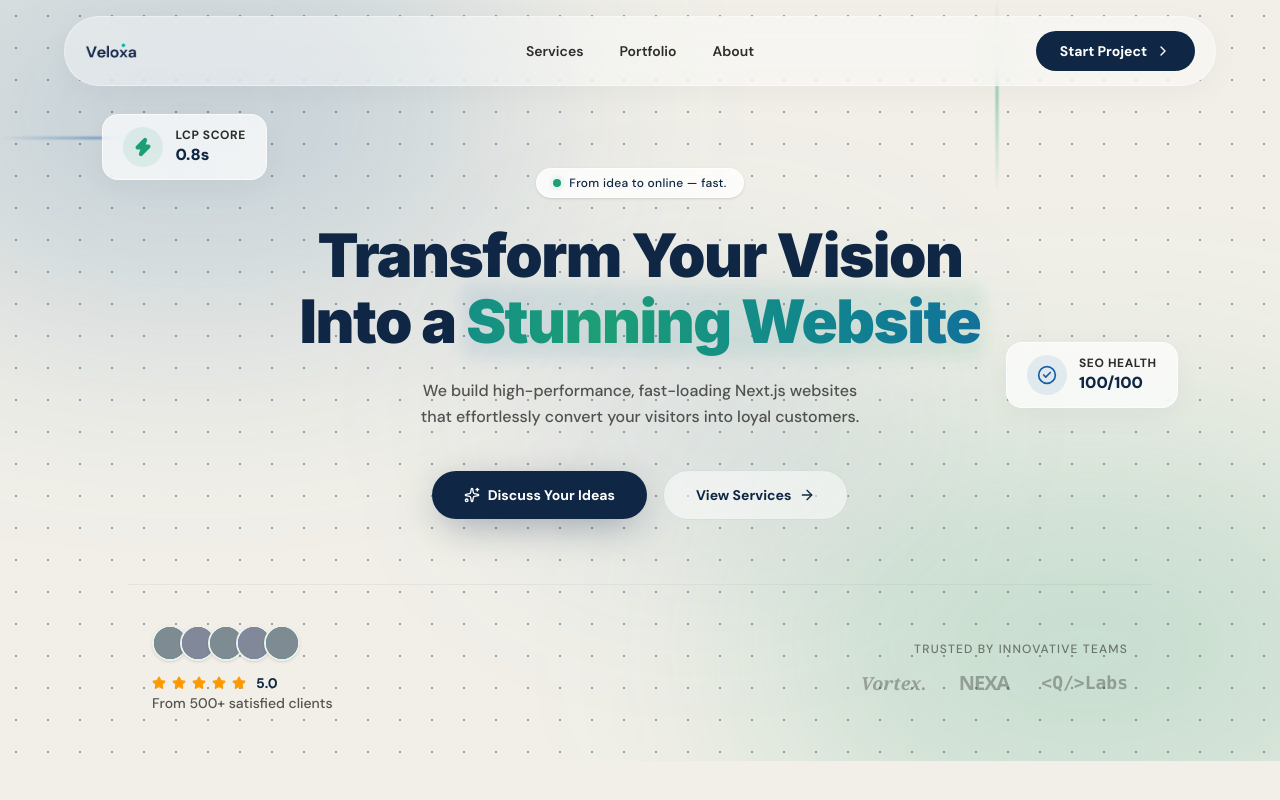
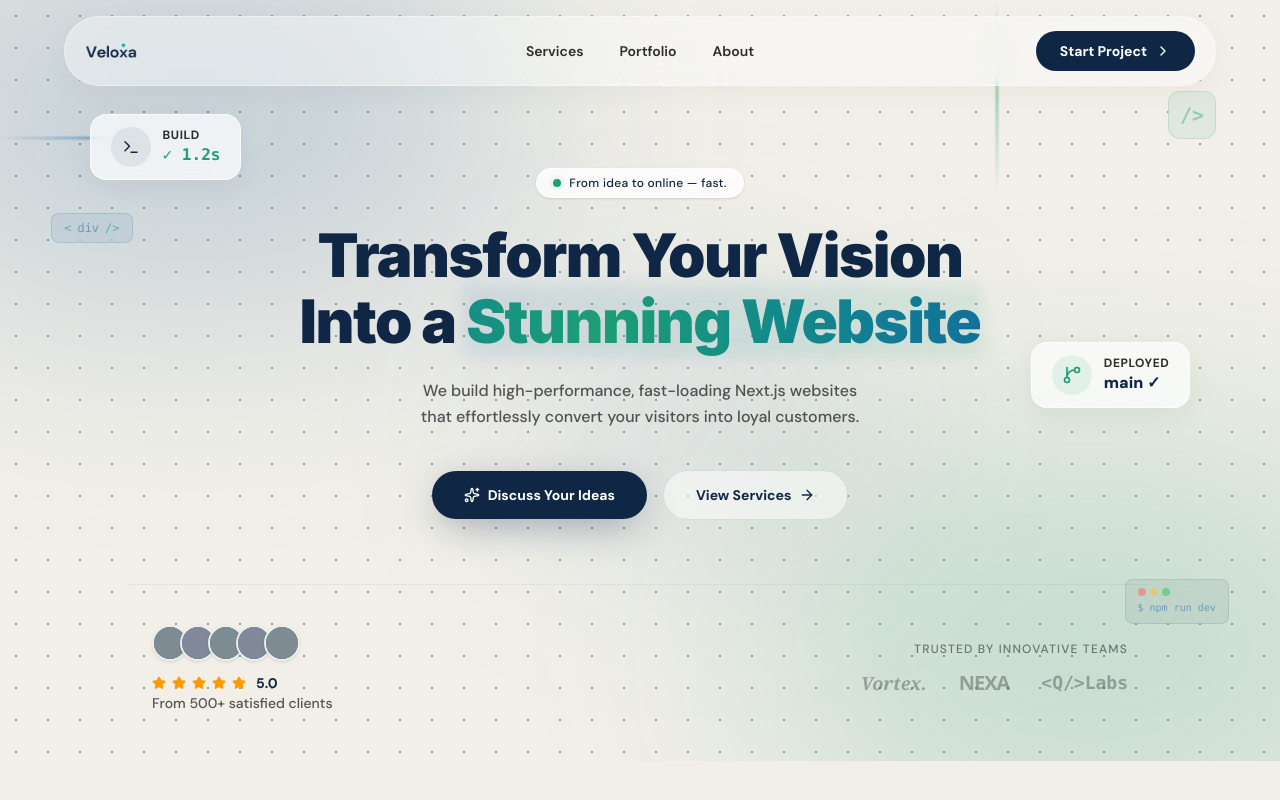
Before and after one commit to Rohit-Codes/veloxa, a Next.js app: page / in a window 1280 px wide. Built offline with nearby package versions, Linux system fonts and the light colour scheme; grey boxes are pictures that could not be loaded.

Commit message:
final banner design

```diff
--- a/src/components/Hero.tsx
+++ b/src/components/Hero.tsx
@@ -1,6 +1,6 @@
 "use client";
 import Link from "next/link";
-import { ArrowRight, Sparkles, Zap, CheckCircle2, Star } from "lucide-react";
+import { ArrowRight, Sparkles, Star, GitBranch, Terminal } from "lucide-react";
 import { useEffect, useState } from "react";
 
 export default function Hero() {
@@ -20,32 +20,61 @@ export default function Hero() {
       {/* Modern High-End Grid */}
       <div className="absolute inset-0 pointer-events-none opacity-[0.4]" style={{ backgroundImage: 'radial-gradient(#0F2744 1px, transparent 1px)', backgroundSize: '32px 32px' }}></div>
 
-      {/* --- ANIMATED OBJECTS (Hidden on Mobile) --- */}
+      {/* --- ANIMATED CODING OBJECTS (Hidden on Mobile) --- */}
+      {/* Sliding beam lines */}
       <div className="hidden md:block absolute top-[18%] left-0 w-48 h-[2px] bg-gradient-to-r from-transparent via-[#185FA5] to-transparent blur-[1px] opacity-60 animate-[slide-x_12s_ease-in-out_infinite_alternate]"></div>
       <div className="hidden md:block absolute top-0 right-[22%] w-[2px] h-48 bg-gradient-to-b from-transparent via-[#1D9E75] to-transparent blur-[1px] opacity-60 animate-[slide-y_16s_ease-in-out_infinite_alternate]"></div>
-      <div className="hidden md:block absolute bottom-[30%] w-12 h-12 rounded-full bg-gradient-to-br from-[#185FA5]/40 to-transparent border border-white/50 backdrop-blur-md shadow-lg animate-[pan-x_20s_linear_infinite_alternate]"></div>
-      <div className="hidden md:block absolute left-[25%] w-16 h-16 border-2 border-[#185FA5]/20 rounded-xl transform rotate-12 animate-[pan-y_25s_linear_infinite_alternate]"></div>
 
-      {/* Floating Glass Cards (Hidden on Mobile and Tablet to prevent overlap) */}
-      <div className="absolute top-[15%] left-[2%] xl:left-[8%] hidden xl:flex items-center gap-3 bg-white/70 backdrop-blur-md px-5 py-3 rounded-2xl border border-white/60 shadow-[0_8px_30px_rgb(0,0,0,0.04)] animate-[float_6s_ease-in-out_infinite] z-0">
-        <div className="flex h-10 w-10 items-center justify-center rounded-full bg-[#1D9E75]/10 text-[#1D9E75]">
-          <Zap size={20} className="fill-current" />
+      {/* Floating HTML tag — top-left background */}
+      <div className="hidden lg:flex absolute top-[28%] left-[4%] items-center gap-1.5 px-3 py-1.5 rounded-lg bg-[#185FA5]/8 border border-[#185FA5]/15 backdrop-blur-sm text-[#185FA5]/50 font-mono text-xs animate-[float_14s_ease-in-out_infinite] select-none pointer-events-none">
+        <span className="text-[#1D9E75]/60">&lt;</span>
+        <span>div</span>
+        <span className="text-[#1D9E75]/60">/&gt;</span>
+      </div>
+
+      {/* Floating curly braces — bottom-left background */}
+      <div className="hidden lg:flex absolute bottom-[25%] left-[6%] items-center justify-center w-14 h-14 rounded-2xl bg-white/40 border border-[#185FA5]/12 backdrop-blur-md shadow-sm text-[#185FA5]/40 font-mono text-2xl font-black animate-[pan-y_28s_linear_infinite_alternate] select-none pointer-events-none">
+        {'{ }'}
+      </div>
+
+      {/* Rotating code slash — top-right background */}
+      <div className="hidden lg:flex absolute top-[12%] right-[5%] items-center justify-center w-12 h-12 rounded-xl bg-[#1D9E75]/8 border border-[#1D9E75]/15 backdrop-blur-sm text-[#1D9E75]/40 font-mono text-xl font-black animate-[spin-slow_20s_linear_infinite] select-none pointer-events-none">
+        /&gt;
+      </div>
+
+      {/* Terminal prompt dots — bottom-right background */}
+      <div className="hidden lg:flex absolute bottom-[18%] right-[4%] flex-col gap-1 px-3 py-2 rounded-lg bg-[#0F2744]/6 border border-[#0F2744]/10 backdrop-blur-sm animate-[float_18s_ease-in-out_infinite_reverse] select-none pointer-events-none">
+        <div className="flex gap-1">
+          <span className="w-2 h-2 rounded-full bg-[#FF5F57]/50"></span>
+          <span className="w-2 h-2 rounded-full bg-[#FFBD2E]/50"></span>
+          <span className="w-2 h-2 rounded-full bg-[#28C840]/50"></span>
+        </div>
+        <span className="font-mono text-[10px] text-[#185FA5]/50">$ npm run dev</span>
+      </div>
+
+      {/* Floating Glass Card — Build (top left) */}
+      <div className="absolute top-[15%] left-[2%] xl:left-[7%] hidden xl:flex items-center gap-3 bg-white/70 backdrop-blur-md px-5 py-3 rounded-2xl border border-white/60 shadow-[0_8px_30px_rgb(0,0,0,0.05)] animate-[float_6s_ease-in-out_infinite] z-0">
+        <div className="flex h-10 w-10 items-center justify-center rounded-full bg-[#0F2744]/8 text-[#0F2744]">
+          <Terminal size={18} />
         </div>
         <div>
-          <p className="text-xs font-bold text-[#2C2C2A] uppercase tracking-wider">LCP Score</p>
-          <p className="text-base font-black text-[#0F2744]">0.8s</p>
+          <p className="text-xs font-bold text-[#2C2C2A] uppercase tracking-wider">Build</p>
+          <p className="text-base font-black text-[#1D9E75] font-mono">✓ 1.2s</p>
         </div>
       </div>
 
-      <div className="absolute top-[45%] right-[2%] xl:right-[8%] hidden xl:flex items-center gap-3 bg-white/70 backdrop-blur-md px-5 py-3 rounded-2xl border border-white/60 shadow-[0_8px_30px_rgb(0,0,0,0.04)] animate-[float_8s_ease-in-out_infinite_reverse] z-0">
-        <div className="flex h-10 w-10 items-center justify-center rounded-full bg-[#185FA5]/10 text-[#185FA5]">
-          <CheckCircle2 size={20} />
+      {/* Floating Glass Card — Git Deploy (right) */}
+      <div className="absolute top-[45%] right-[2%] xl:right-[7%] hidden xl:flex items-center gap-3 bg-white/70 backdrop-blur-md px-5 py-3 rounded-2xl border border-white/60 shadow-[0_8px_30px_rgb(0,0,0,0.05)] animate-[float_8s_ease-in-out_infinite_reverse] z-0">
+        <div className="flex h-10 w-10 items-center justify-center rounded-full bg-[#1D9E75]/10 text-[#1D9E75]">
+          <GitBranch size={20} />
         </div>
         <div>
-          <p className="text-xs font-bold text-[#2C2C2A] uppercase tracking-wider">SEO Health</p>
-          <p className="text-base font-black text-[#0F2744]">100/100</p>
+          <p className="text-xs font-bold text-[#2C2C2A] uppercase tracking-wider">Deployed</p>
+          <p className="text-base font-black text-[#0F2744]">main ✓</p>
         </div>
       </div>
+
+
 
       {/* --- ALL CONTENT WRAPPER FOR VERTICAL CENTERING --- */}
       <div className="relative z-10 w-full flex flex-col items-center mt-4 sm:mt-10">
@@ -168,13 +197,17 @@ export default function Hero() {
           0% { transform: translateY(0vh); }
           100% { transform: translateY(60vh); }
         }
-        @keyframes pan-x {
-          0% { left: -10%; transform: rotate(0deg); }
-          100% { left: 110%; transform: rotate(360deg); }
-        }
         @keyframes pan-y {
           0% { top: -10%; transform: rotate(12deg); }
           100% { top: 110%; transform: rotate(180deg); }
+        }
+        @keyframes spin-slow {
+          from { transform: rotate(0deg); }
+          to { transform: rotate(360deg); }
+        }
+        @keyframes pulse-glow {
+          0%, 100% { opacity: 0.4; box-shadow: 0 0 8px rgba(24, 95, 165, 0.2); }
+          50% { opacity: 0.8; box-shadow: 0 0 20px rgba(24, 95, 165, 0.5); }
         }
       `}} />
     </section>
```
